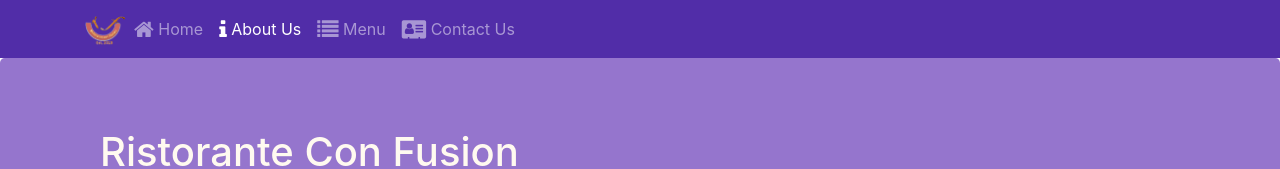
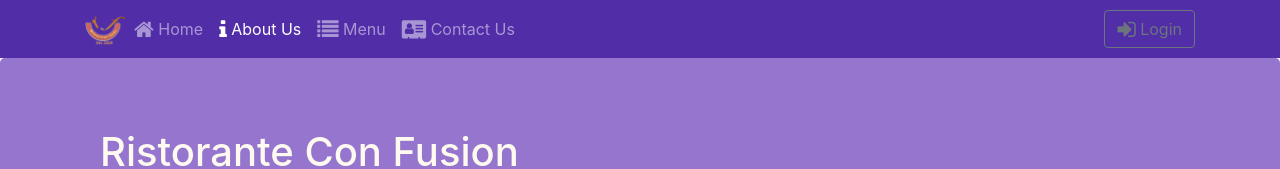
Before and after one commit to subwayrisotto/website-pizza, a React (Create React App) app: page /aboutus in a window 1280 px wide. Shown: the top 169 px of the page. Built offline with nearby package versions, Linux system fonts and the light colour scheme.

Commit message:
Uncontrolled Forms

```diff
--- a/src/components/HeaderComponent.js
+++ b/src/components/HeaderComponent.js
@@ -1,5 +1,5 @@
 import React, {Component} from 'react';
-import { Navbar, NavbarBrand,Nav, NavbarToggler, Collapse, NavItem, Jumbotron } from 'reactstrap';
+import { Navbar, NavbarBrand,Nav, NavbarToggler, Collapse, NavItem, Jumbotron, Button, Modal, ModalHeader, ModalBody, Form, FormGroup, Label, Input} from 'reactstrap';
 import { NavLink } from 'react-router-dom';
 
 class Header extends Component{
@@ -7,16 +7,32 @@
       super(props);
 
       this.state = {
-        isNavOpen: false
+        isNavOpen: false,
+        isModalOpen: false
       }
 
       this.toggleNav = this.toggleNav.bind(this);
+      this.toggleModal = this.toggleModal.bind(this);
+      this.handleLogin = this.handleLogin.bind(this);
     }
 
     toggleNav(){
       this.setState({
         isNavOpen: !this.state.isNavOpen
       });
+    }
+
+    toggleModal(){
+      this.setState({
+        isModalOpen: !this.state.isModalOpen
+      });
+    }
+
+    handleLogin(event){
+      this.toggleModal();
+      alert("Username: " + this.username.value + " Password: " + this.password.value + " Remember: " + this.remeber.checked);
+
+      event.preventDefault();
     }
 
     render(){
@@ -49,6 +65,14 @@
                                 </NavLink>
                             </NavItem>
                             </Nav>
+
+                            <Nav className="ml-auto" navbar>
+                              <NavItem>
+                                <Button outline onClick={this.toggleModal}>
+                                  <span className="fa fa-sign-in fa-lg"></span> Login
+                                </Button>
+                              </NavItem>
+                            </Nav>
                         </Collapse>
                     </div>
                 </Navbar>
@@ -64,6 +88,32 @@
                   </div>
                 </div>
               </Jumbotron>
+
+              <Modal isOpen={this.state.isModalOpen} toggle={this.toggleModal}>
+                <ModalHeader toggle={this.toggleModal}>Login</ModalHeader>
+                <ModalBody>
+                  <Form onSubmit={this.handleLogin}>
+                    <FormGroup>
+                      <Label htmlFor="username">Username</Label>
+                      <Input type="text" id="username" name="username" innerRef={(input) => this.username = input}/>
+                    </FormGroup>
+
+                    <FormGroup>
+                      <Label htmlFor="password">Password</Label>
+                      <Input type="password" id="password" name="password" innerRef={(input) => this.password = input}/>
+                    </FormGroup>
+
+                    <FormGroup check>
+                      <Label check>
+                        <Input type="checkbox" name="remember" innerRef={(input) => this.remember = input}/>
+                        Remember me
+                      </Label>
+                    </FormGroup>
+
+                    <Button type="submit" value="submit" color="primary" className="mt-2">Login</Button>
+                  </Form>
+                </ModalBody>
+              </Modal>
             </div>
         );
     }
```
